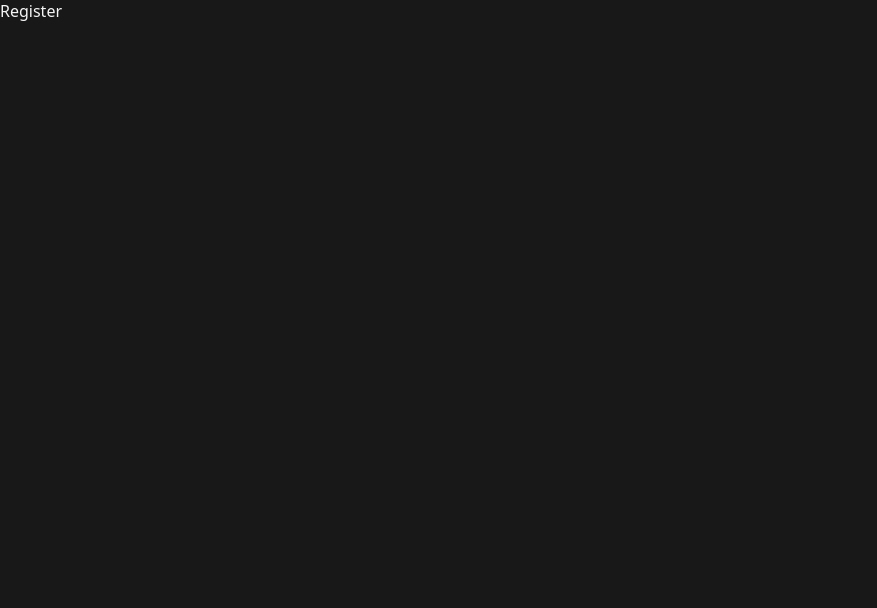
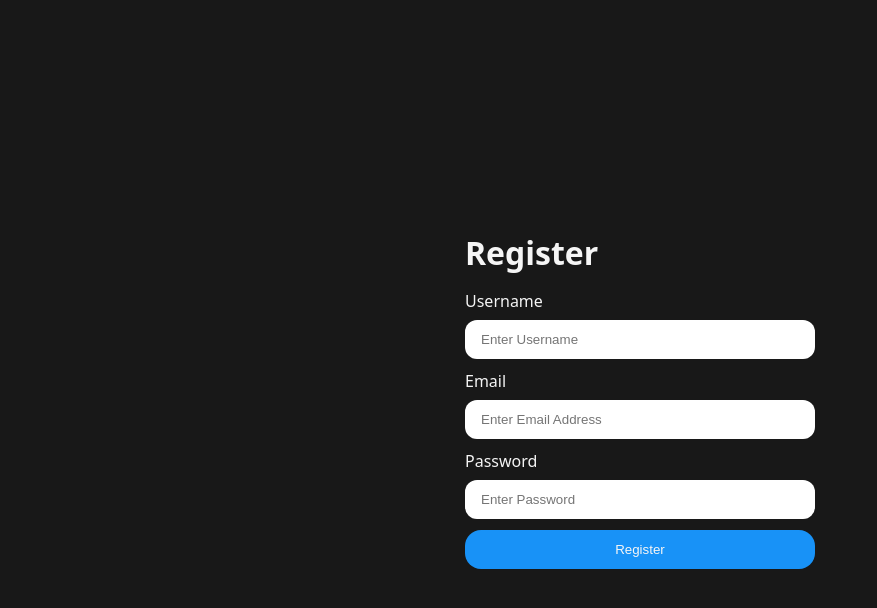
Before and after one commit to Mehhhhull/genai-project, a React (Vite) app in the folder client/: page /register in a window 1280 px wide. Shown: the top 608 px of the page, without its empty margins (0-877 px from the left). Built offline with nearby package versions, Linux system fonts and the light colour scheme.

Commit message:
Register

```diff
--- a/client/src/features/auth/pages/Register.jsx
+++ b/client/src/features/auth/pages/Register.jsx
@@ -1,10 +1,34 @@
 import React from 'react'
 
 const Register = () => {
+
+   const handleSubmit=(e)=>{
+    e.preventDefault();
+  }
+
   return (
-    <div>
-      Register
-    </div>
+    <main>
+      <div className="form-container">
+        <h1>Register</h1>
+
+        <form onSubmit={handleSubmit}>
+          <div className="input-group">
+            <label htmlFor="username">Username</label>
+            <input type="text" id="username" name='username' placeholder='Enter Username' />
+          </div>
+          <div className="input-group">
+            <label htmlFor="email">Email</label>
+            <input type="email" id="email" name='email' placeholder='Enter Email Address' />
+          </div>
+          <div className="input-group">
+            <label htmlFor="password">Password</label>
+            <input type="password" id="password" name='password' placeholder='Enter Password' />
+          </div>
+
+          <button className='button primary-button'>Register</button>
+        </form>
+      </div>
+    </main>
   )
 }
 
```
